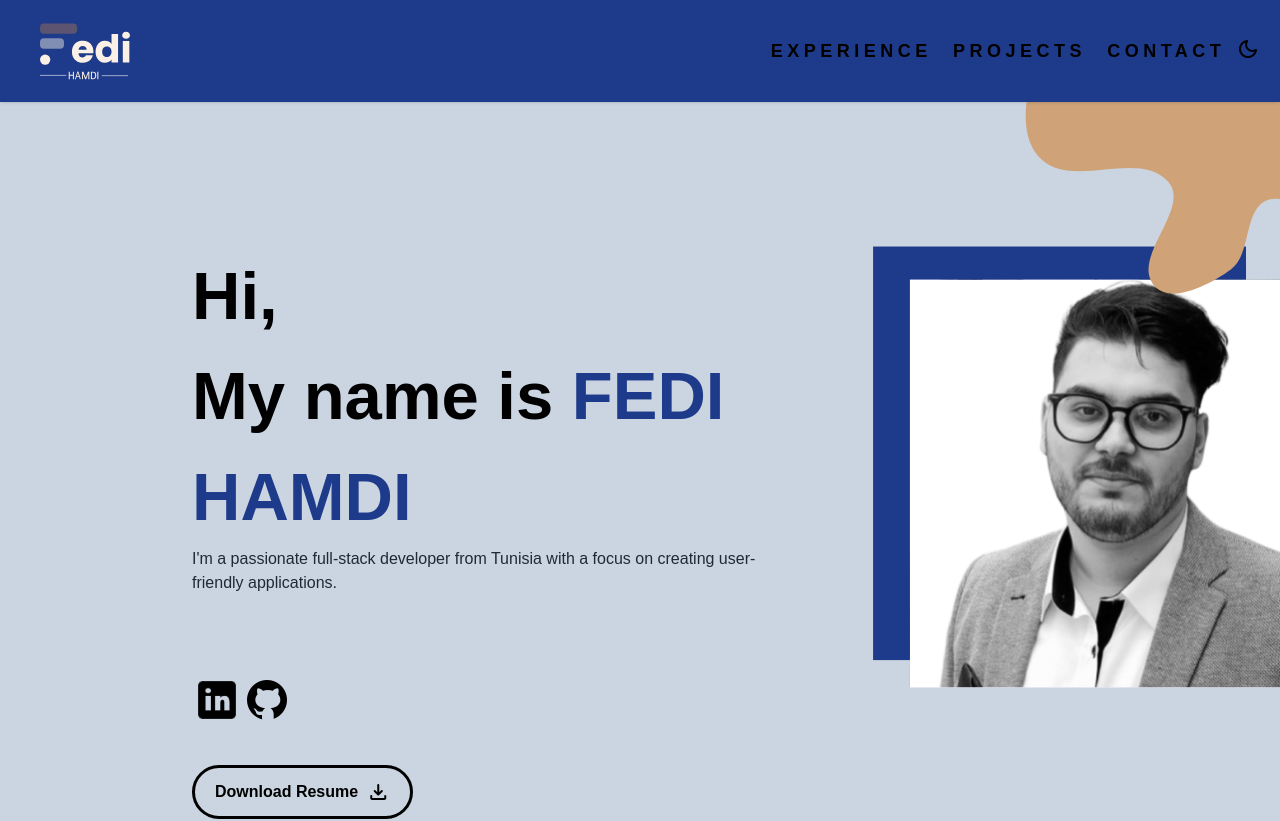
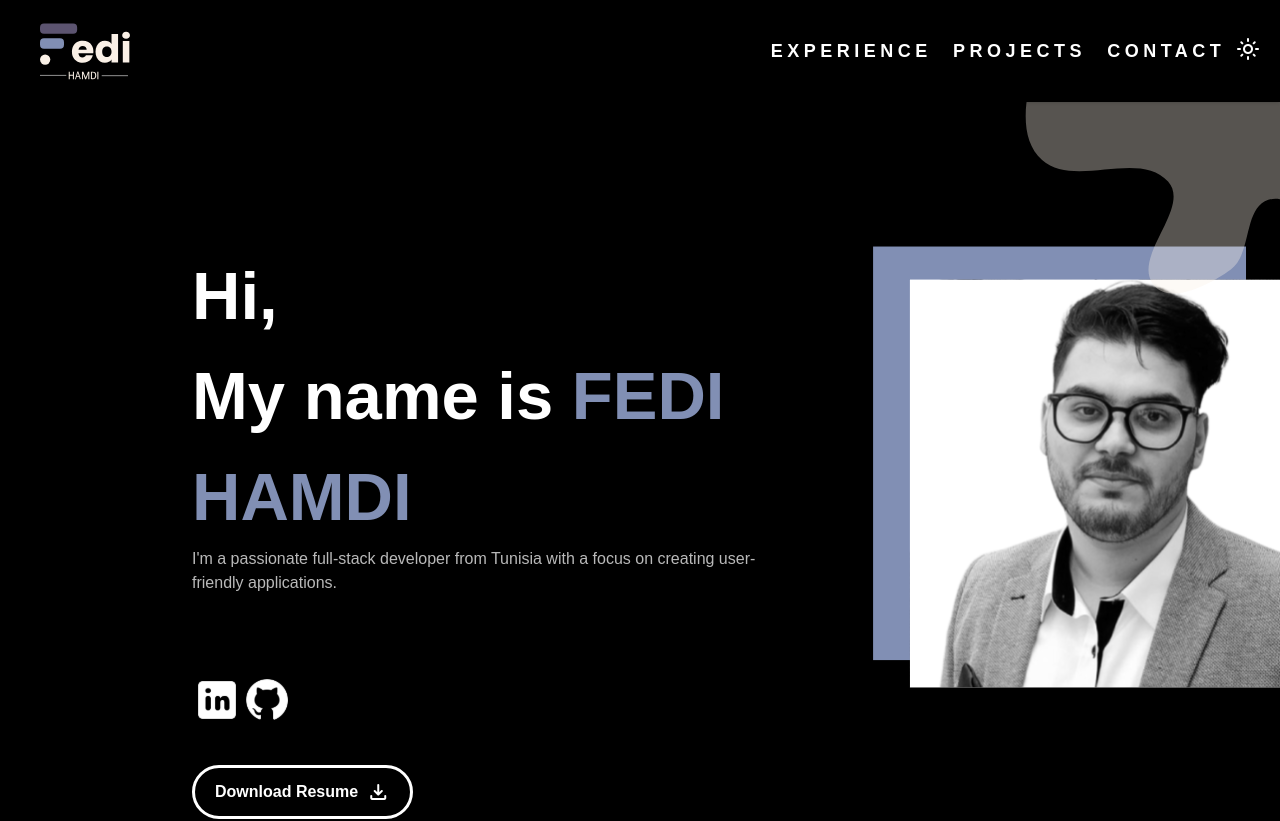
Before and after one commit to fedihamdi7/portfolio, an Angular app: page / in a window 1280 px wide. Shown: the top 821 px of the page. Built offline with nearby package versions, Linux system fonts and the light colour scheme; what primeng would draw is missing.

Commit message:
update dark mode default value in theme.service.ts

```diff
--- a/src/app/app.component.html
+++ b/src/app/app.component.html
@@ -62,7 +62,6 @@
 
       <div class="mt-20">
         <div class="flex">
-          <!--  TODO  : add links  -->
           <a
             class="hover:scale-110 transition-all"
             href="https://www.linkedin.com/in/fedi-hamdi-505706212/"
--- a/src/app/services/theme.service.ts
+++ b/src/app/services/theme.service.ts
@@ -8,7 +8,7 @@ export class ThemeService {
 
   constructor() { }
 
-  private darkModeSubject = new BehaviorSubject<boolean>(false);
+  private darkModeSubject = new BehaviorSubject<boolean>(true);
 
   getDarkMode(): Observable<boolean> {
     return this.darkModeSubject.asObservable();
```
